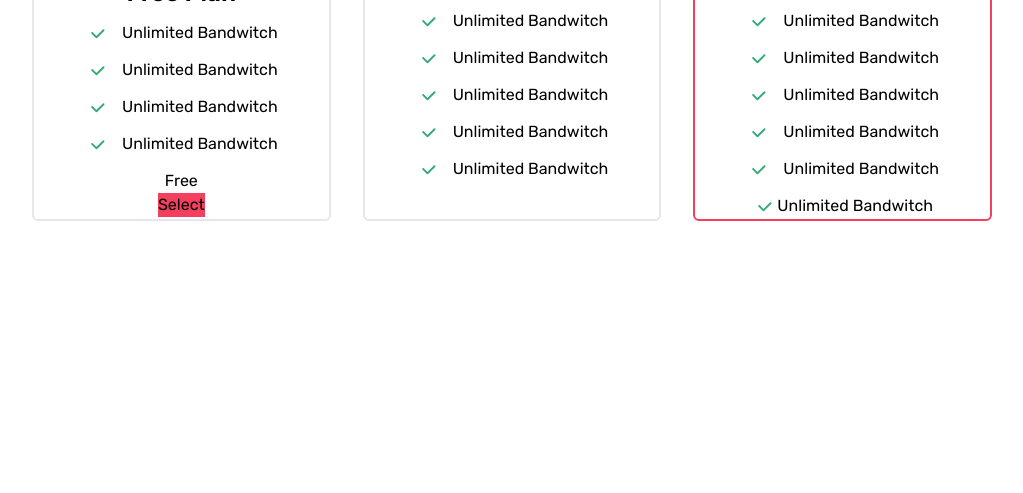
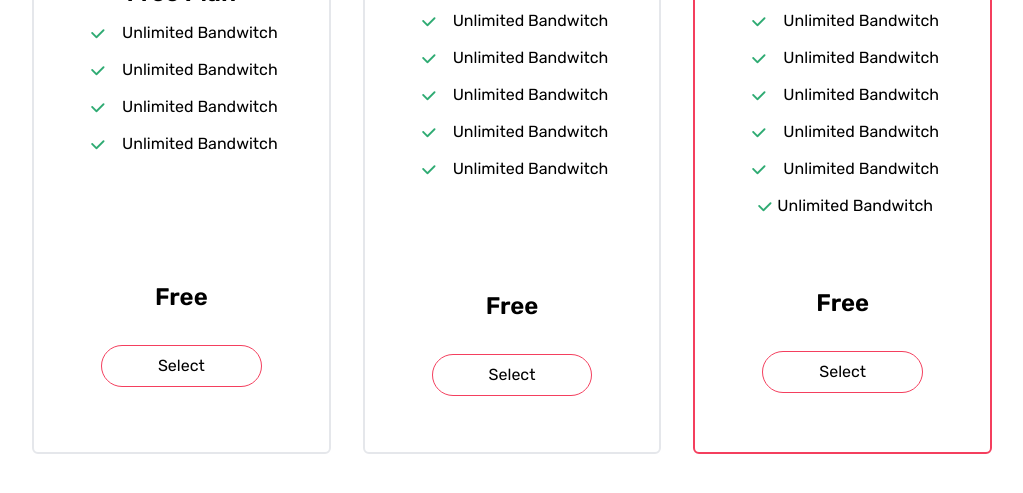
Before and after one commit to tuyishimejohnson/the_gym_tailwindcss, a website: page src/index.html in a window 1280 px wide. Shown: the part 1578-2071 px from the top of the page, without its empty margins (128-1151 px from the left). Before the commit the page ends 1799 px from the top, so only its background shows below. Drawn offline with Linux system fonts and the light colour scheme.

Commit message:
Added buttons

```diff
--- a/src/index.html
+++ b/src/index.html
@@ -136,9 +136,9 @@
                         </div>
 
 
-                        <div class="text-center">
-                            <h1>Free</h1>
-                            <button class="w-full bg-rose-500 px-4 py-5">Select</button>
+                        <div class="text-center mt-28">
+                            <h1 class="font-semibold text-2xl mb-8">Free</h1>
+                            <button class="w-full border-rose-500 border px-14 py-2 rounded-full mb-14">Select</button>
                         </div>
 
                     </div>
@@ -170,6 +170,11 @@
                         <div class="flex gap-3">
                             <img src="images/Group 1223.png" alt="">
                             <p>Unlimited Bandwitch</p>
+                        </div>
+
+                        <div class="text-center pt-24">
+                            <h1 class="font-semibold text-2xl mb-8">Free</h1>
+                            <button class="w-full border-rose-500 border px-14 py-2 rounded-full mb-14">Select</button>
                         </div>
                     </div>
                 </div>
@@ -205,6 +210,11 @@
                             <img src="images/Group 1223.png" alt="">
                             <p>Unlimited Bandwitch</p>
                         </div>
+
+                        <div class="text-center pt-14">
+                            <h1 class="font-semibold text-2xl mb-8">Free</h1>
+                            <button class="w-full border-rose-500 border px-14 py-2 rounded-full mb-14">Select</button>
+                        </div>
                     </div>
                 </div>
             </div>
```
Also changed, not shown: src/output.css.
